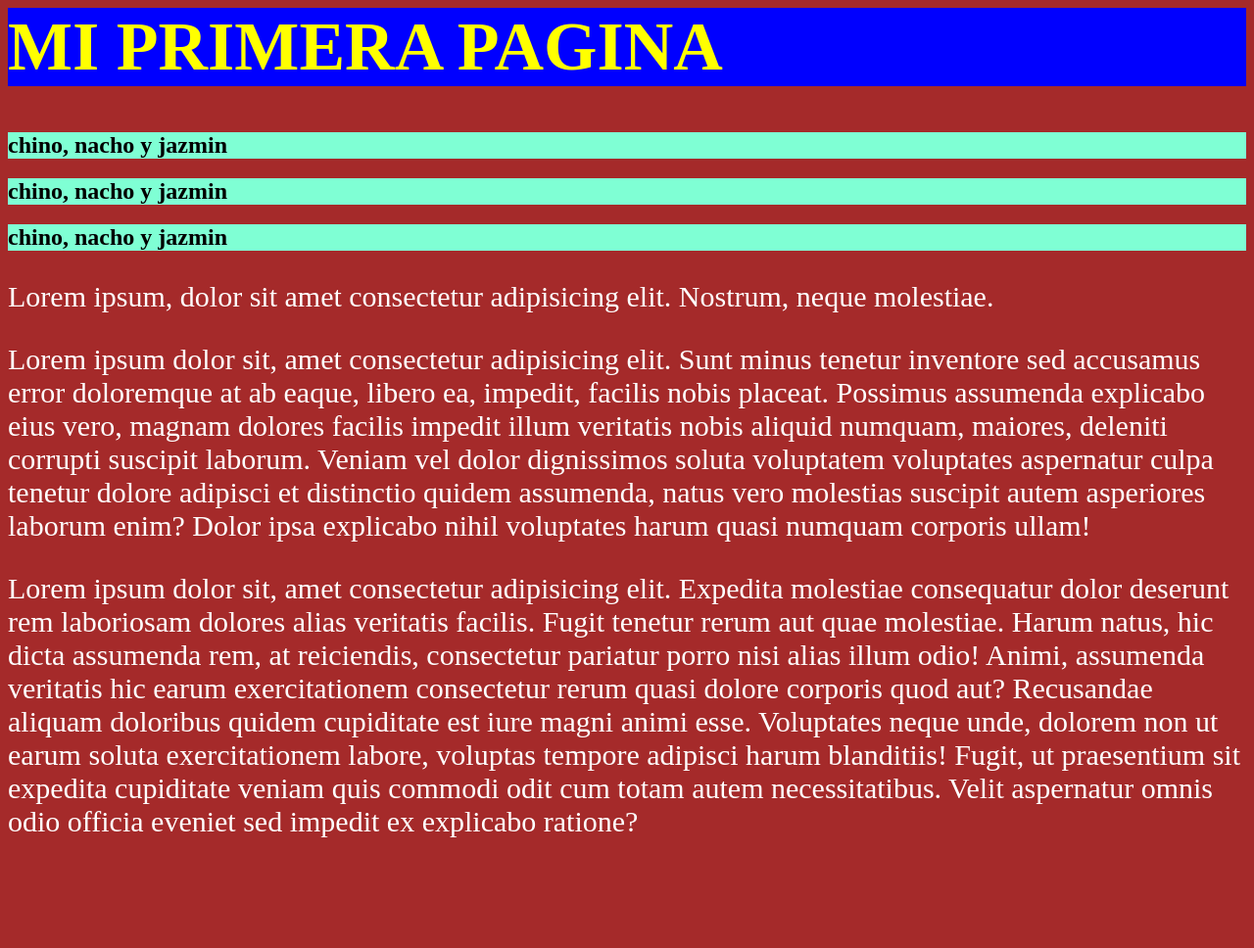
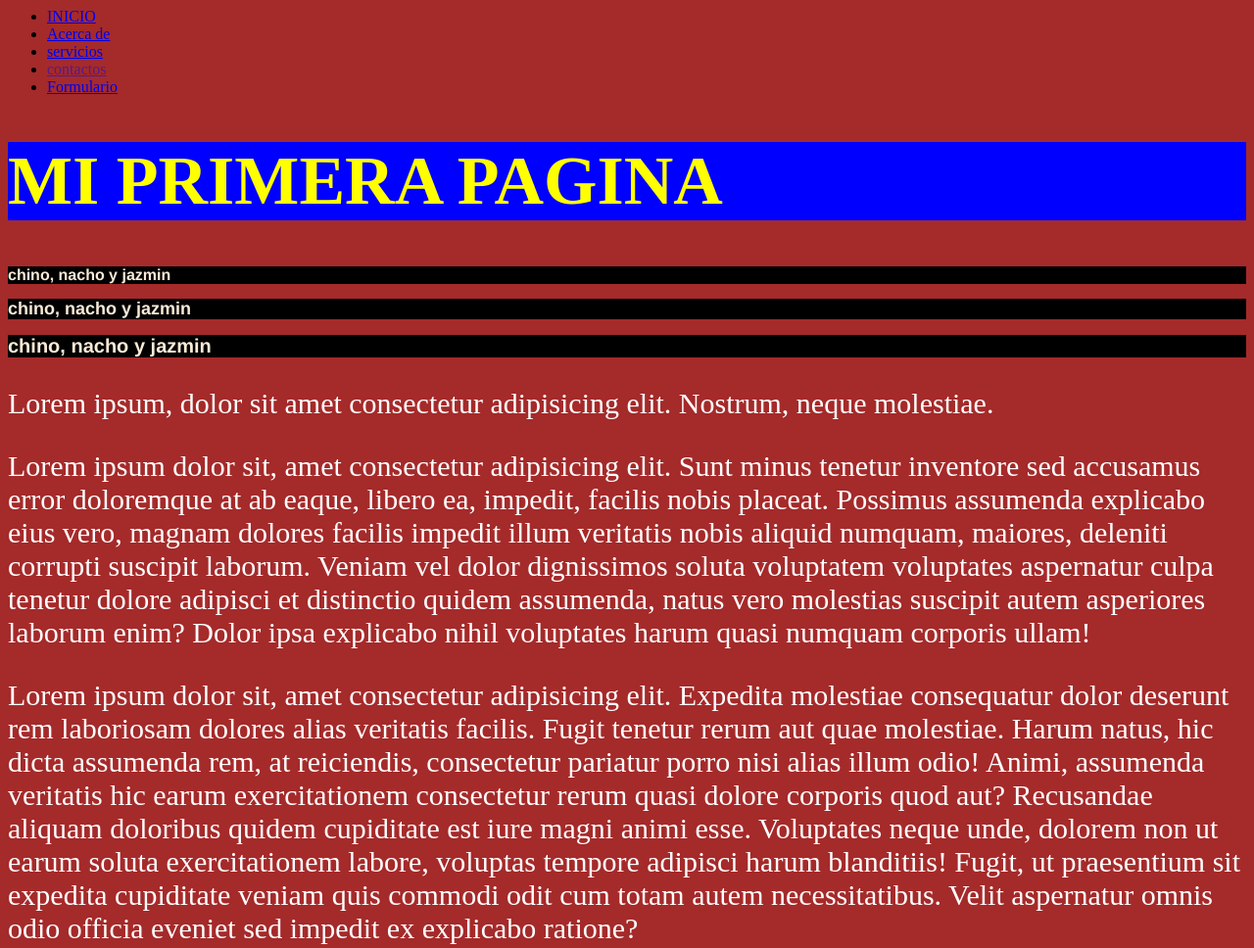
Before and after one commit to CristianDaghero/mi-primera-pagina, a plain HTML site: page index.html in a window 1280 px wide. Shown: the whole page at 98% size. Before the commit the page ends 886 px from the top, so only its background shows below. Drawn offline with Linux system fonts and the light colour scheme.

Commit message:
agrefue links acerca de

```diff
--- a/index.html
+++ b/index.html
@@ -3,13 +3,22 @@
     <link rel="stylesheet" href="Estilo/estilo.css">
     <meta charset="UTF-8">
     <meta name="viewport" content="width=device-width, initial-scale=1.0">
-    <title>bakugo</title>
+    <title>ALLMIGHT</title>
 </head>
 <body>
+    <nav>
+        <ul>
+            <li><A href="/">INICIO</A></li>
+            <li><a href="/acerca de.html">Acerca de</a></li>
+            <li><a href="/recursos/servicios.html">servicios</a></li>
+            <li><a href="">contactos</a></li>
+            <li><a href="/recursos/formulario.html">Formulario</a></li>
+        </ul>
+    </nav>
     <h1>MI PRIMERA PAGINA</h1>
-    <h2>chino, nacho y jazmin</h2>
-    <h2>chino, nacho y jazmin</h2>
-    <h2>chino, nacho y jazmin</h2>
+    <h2 class="a1">chino, nacho y jazmin</h2>
+    <h2 class="a2">chino, nacho y jazmin</h2>
+    <h2 class="a3">chino, nacho y jazmin</h2>
     <p>Lorem ipsum, dolor sit amet consectetur adipisicing elit. Nostrum, neque molestiae.</p>
     <p>Lorem ipsum dolor sit, amet consectetur adipisicing elit. Sunt minus tenetur inventore sed accusamus error doloremque at ab eaque, libero ea, impedit, facilis nobis placeat. Possimus assumenda explicabo eius vero, magnam dolores facilis impedit illum veritatis nobis aliquid numquam, maiores, deleniti corrupti suscipit laborum. Veniam vel dolor dignissimos soluta voluptatem voluptates aspernatur culpa tenetur dolore adipisci et distinctio quidem assumenda, natus vero molestias suscipit autem asperiores laborum enim? Dolor ipsa explicabo nihil voluptates harum quasi numquam corporis ullam!</p>
     <p>Lorem ipsum dolor sit, amet consectetur adipisicing elit. Expedita molestiae consequatur dolor deserunt rem laboriosam dolores alias veritatis facilis. Fugit tenetur rerum aut quae molestiae. Harum natus, hic dicta assumenda rem, at reiciendis, consectetur pariatur porro nisi alias illum odio! Animi, assumenda veritatis hic earum exercitationem consectetur rerum quasi dolore corporis quod aut? Recusandae aliquam doloribus quidem cupiditate est iure magni animi esse. Voluptates neque unde, dolorem non ut earum soluta exercitationem labore, voluptas tempore adipisci harum blanditiis! Fugit, ut praesentium sit expedita cupiditate veniam quis commodi odit cum totam autem necessitatibus. Velit aspernatur omnis odio officia eveniet sed impedit ex explicabo ratione?</p>
```
Also changed, not shown: acerca de.html (added, +19 -0 lines).
